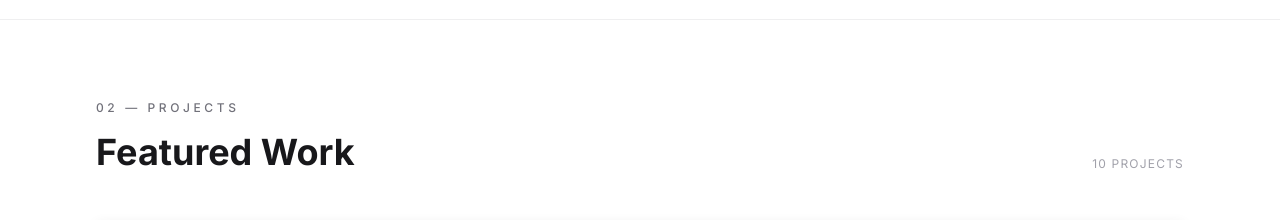
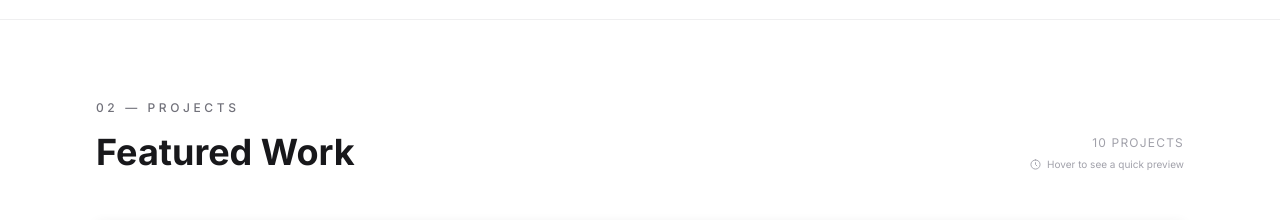
Before and after one commit to Narmatha-T/portfolio, a Next.js app: page / in a window 1280 px wide. Shown: the part 2300-2520 px from the top of the page. Built offline with nearby package versions, Linux system fonts and the light colour scheme.

Commit message:
add hover text

```diff
--- a/components/Projects.tsx
+++ b/components/Projects.tsx
@@ -868,9 +868,19 @@ export default function Projects() {
             <h2 className="text-3xl md:text-4xl font-bold text-zinc-900 dark:text-zinc-100">
               {t.heading}
             </h2>
-            <span className="hidden sm:block text-xs text-zinc-400 dark:text-zinc-500 tracking-widest uppercase">
-              {t.countLabel(PROJECTS.length)}
-            </span>
+            <div className="flex flex-col items-end gap-1.5">
+              <span className="hidden sm:block text-xs text-zinc-400 dark:text-zinc-500 tracking-widest uppercase">
+                {t.countLabel(PROJECTS.length)}
+              </span>
+              <span className="hidden sm:flex items-center gap-1.5 text-[10px] text-zinc-400 dark:text-zinc-500">
+                <svg width="11" height="11" viewBox="0 0 24 24" fill="none" stroke="currentColor" strokeWidth="2" strokeLinecap="round" strokeLinejoin="round"><path d="M12 2a10 10 0 1 0 0 20A10 10 0 0 0 12 2z"/><path d="M12 8v4l3 3"/></svg>
+                Hover to see a quick preview
+              </span>
+              <span className="flex sm:hidden items-center gap-1.5 text-[10px] text-zinc-400 dark:text-zinc-500">
+                <svg width="11" height="11" viewBox="0 0 24 24" fill="none" stroke="currentColor" strokeWidth="2" strokeLinecap="round" strokeLinejoin="round"><path d="M18 11V6a2 2 0 0 0-4 0v5"/><path d="M14 10V4a2 2 0 0 0-4 0v6"/><path d="M10 10.5V6a2 2 0 0 0-4 0v8"/><path d="M6 14a4 4 0 0 0 4 4h4a4 4 0 0 0 4-4v-2.5"/></svg>
+                Tap to see a quick preview
+              </span>
+            </div>
           </div>
         </ScrollReveal>
 
```
